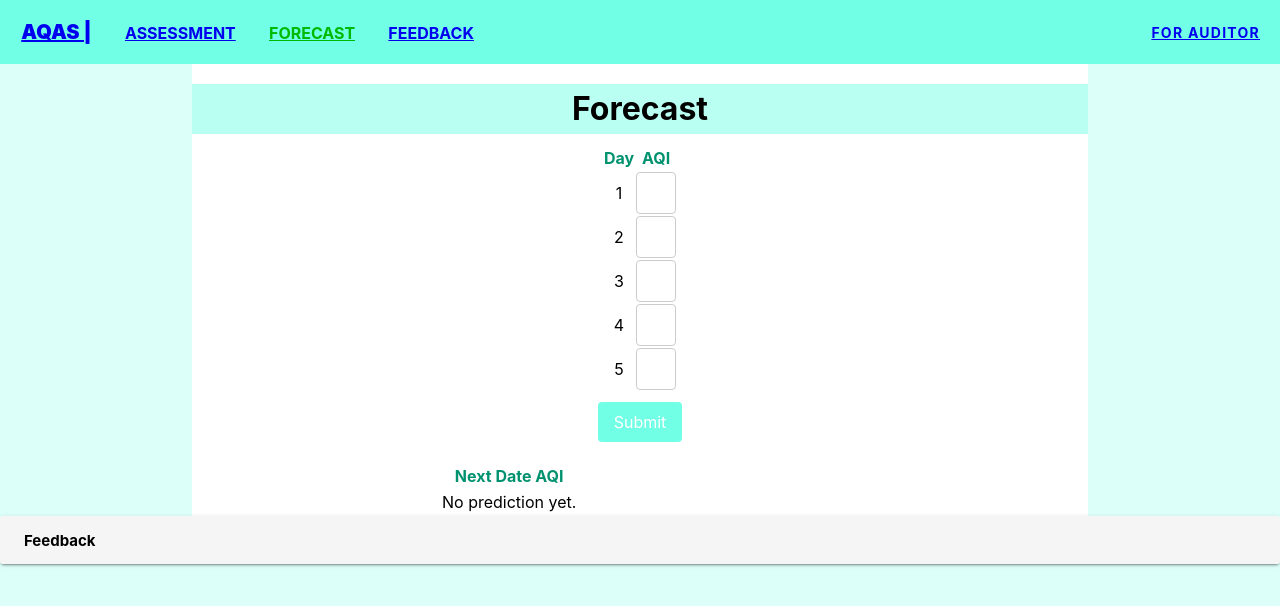
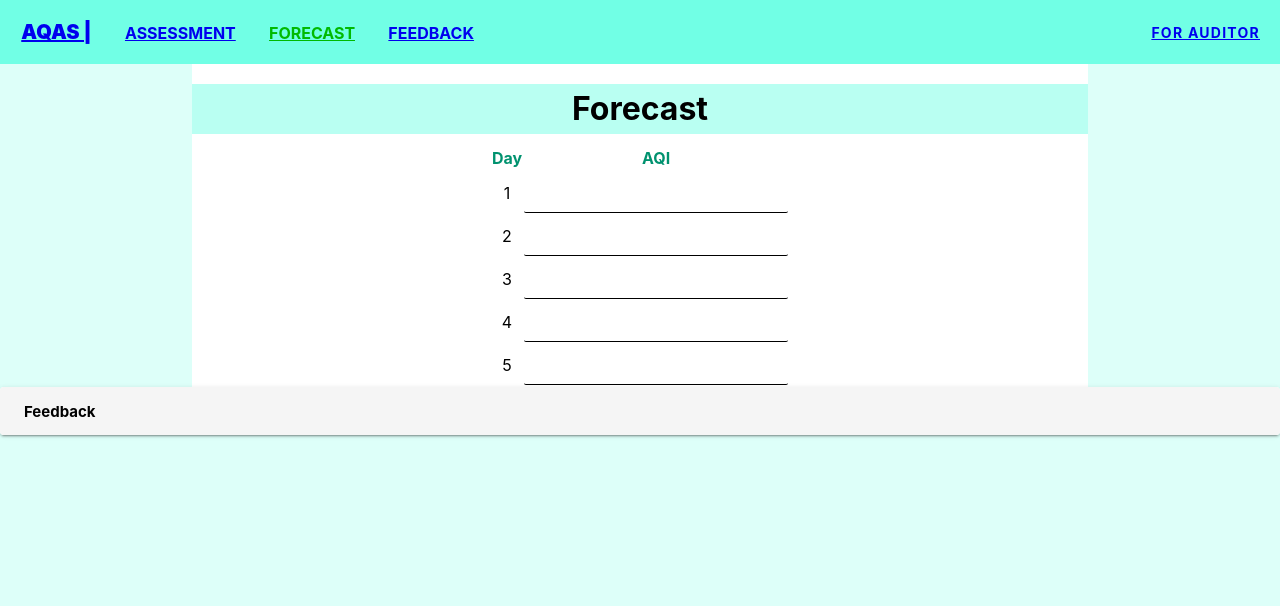
Before and after one commit to sodaop12/Air-Quality-Assessment-System-Front-end, a Vue app: page /forecast in a window 1280 px wide. Shown: the top 606 px of the page. Built offline with nearby package versions, Linux system fonts and the light colour scheme.

Commit message:
Forecast: improve result & input UI

```diff
--- a/src/views/ForecastView.vue
+++ b/src/views/ForecastView.vue
@@ -25,16 +25,33 @@
                       v-model="numbers[index]"
                       required
                       class="number-input"
+                      style="border: none; border-bottom: 1px solid black"
                     />
                   </td>
                 </tr>
               </tbody>
             </table>
-            <button type="submit" class="submit-button">Submit</button>
           </form>
 
+          <v-dialog width="1000">
+            <template v-slot:activator="{ props }">
+              <div class="button-container">
+                <v-btn
+                  v-bind="props"
+                  text="submit"
+                  @click="submitNumbers"
+                  class="submit-button"
+                  v-if="showOpenDialogButton"
+                >
+                </v-btn>
+              </div>
+            </template>
+
+            <template v-slot:default="{ isActive }">
+              <v-card title="Forecast System">
+                <v-card-text>
                   <div class="response-section">
-            <table>
+                    <v-table>
                       <thead>
                         <tr class="select_Head_day">
                           <th>Next Date AQI</th>
@@ -43,13 +60,30 @@
                       <tbody>
                         <tr>
                           <td>
-                    <p v-if="forecast !== null">{{ forecast }}</p>
-                    <p v-else>No prediction yet.</p>
+                            <p
+                              v-if="forecast !== null"
+                              class="centered-bold-text"
+                            >
+                              {{ forecast }}
+                            </p>
+                            <p v-else class="centered-bold-text">
+                              No prediction yet.
+                            </p>
                           </td>
                         </tr>
                       </tbody>
-            </table>
+                    </v-table>
                   </div>
+                </v-card-text>
+
+                <v-card-actions>
+                  <v-spacer></v-spacer>
+
+                  <v-btn text="Close" @click="isActive.value = false"></v-btn>
+                </v-card-actions>
+              </v-card>
+            </template>
+          </v-dialog>
         </div>
       </div>
       <div class="right-sidebar">
@@ -67,6 +101,11 @@ export default {
       forecast: null,
     };
   },
+  computed: {
+    showOpenDialogButton() {
+      return this.numbers.every((number) => number !== null);
+    },
+  },
   methods: {
     async submitNumbers() {
       console.log("Submitted numbers:", this.numbers);
@@ -83,6 +122,8 @@ export default {
 
           const data = await response.json();
           this.forecast = data.forecast;
+
+          console.log(this.forecast);
         } catch (error) {
           console.error("Error:", error);
         }
@@ -122,8 +163,7 @@ export default {
 .number-input {
   padding: 8px;
   border: 1px solid #ccc;
-  border-radius: 4px;
-  width: 40px;
+  border-radius: 2px;
   text-align: center;
 }
 
@@ -141,4 +181,10 @@ export default {
 .response-section {
   margin-top: 20px;
 }
+/* In your style section */
+.centered-bold-text {
+  text-align: center;
+  font-weight: bold;
+  font-size: 30px;
+}
 </style>
```
Lines whose indentation alone changed are shown as unchanged.
